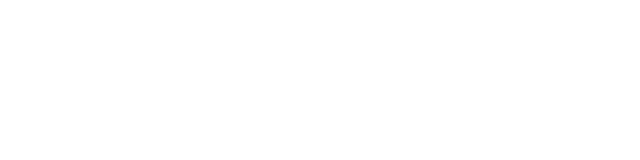
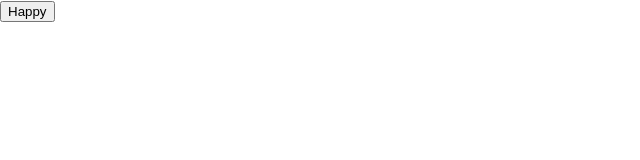
Before and after one commit to fetch-ART/fetch-art-fe, a React (Create React App) app: page /list in a window 1280 px wide. Shown: the top 160 px of the page, without its empty margins (0-640 px from the left). Built offline with nearby package versions, Linux system fonts and the light colour scheme.

Commit message:
closing to solve error

```diff
--- a/src/ListPage.js
+++ b/src/ListPage.js
@@ -1,10 +1,21 @@
 import React, { Component } from 'react'
+import request from 'superagent'
 
 export default class ListPage extends Component {
+
+    componentDidMount = async () => {
+        const currentToken = localStorage.getItem('TOKEN')
+        this.setState({ token: currentToken})
+    }
+
+    handleClick = async () => {
+        //find a way to hide our key
+    }
+
     render() {
         return (
             <div>
-
+                <button className='happy-button' onClick={this.handleClick}>Happy</button>
             </div>
         )
     }
```
